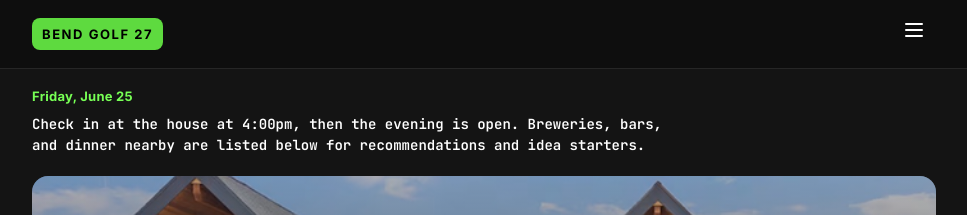
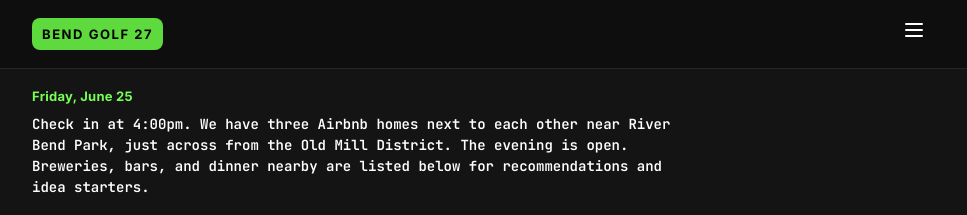
Before and after one commit to jwon-des/2027golftrip, a plain HTML site: page friday.html in a window 1280 px wide. Shown: the top 215 px of the page, without its empty margins (156-1123 px from the left). Drawn offline with Linux system fonts and the light colour scheme.

Commit message:
Describe the three Friday Airbnb homes near River Bend Park.
Co-authored-by: Cursor <cursoragent@cursor.com>

```diff
--- a/friday.html
+++ b/friday.html
@@ -57,7 +57,7 @@
   <div class="phone">
     <main>
       <p class="kicker">Friday, June 25</p>
-      <p class="day-intro">Check in at the house at 4:00pm, then the evening is open. Breweries, bars, and dinner nearby are listed below for recommendations and idea starters.</p>
+      <p class="day-intro">Check in at 4:00pm. We have three Airbnb homes next to each other near River Bend Park, just across from the Old Mill District. The evening is open. Breweries, bars, and dinner nearby are listed below for recommendations and idea starters.</p>
 
       <section class="day-block">
         <div class="hero">
```
